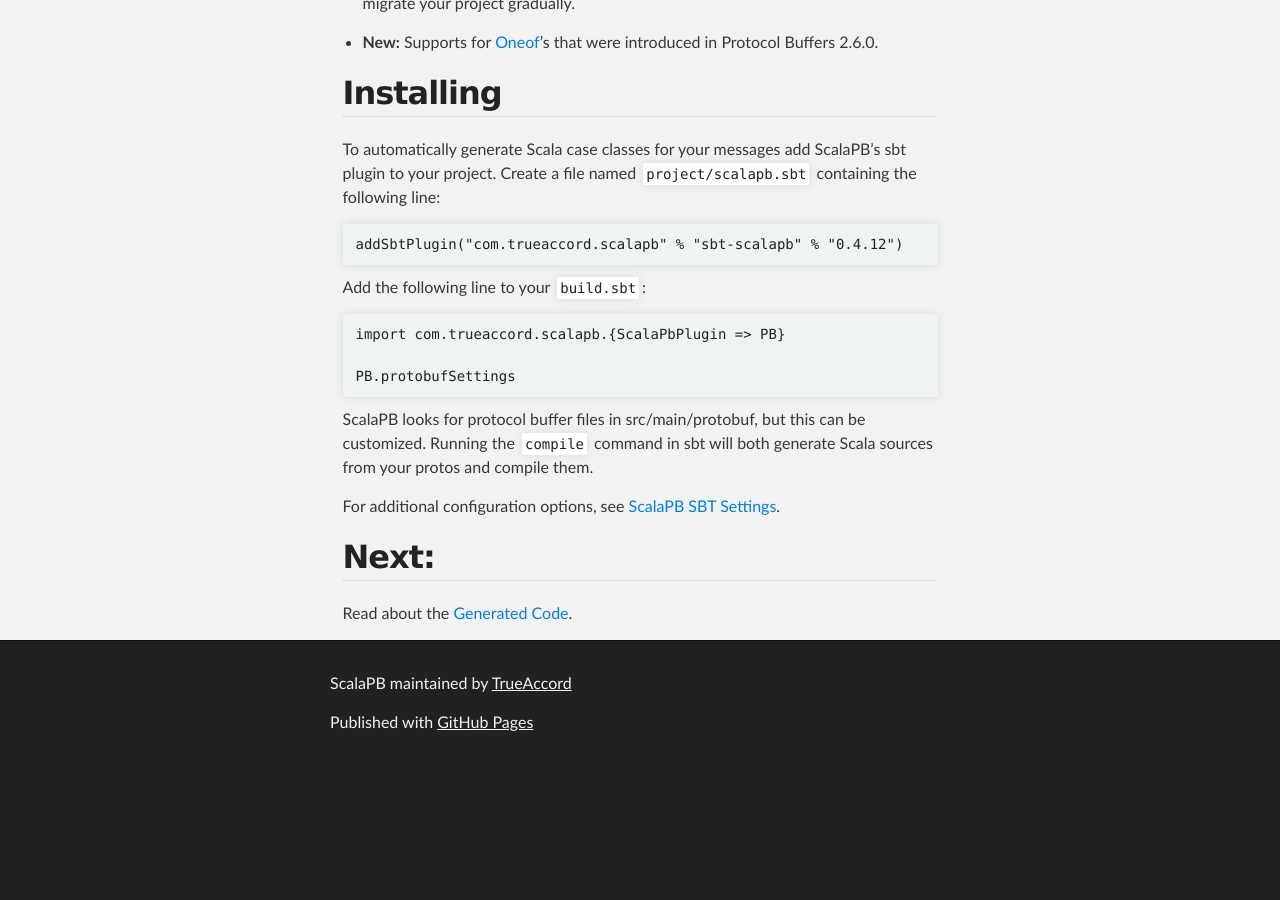
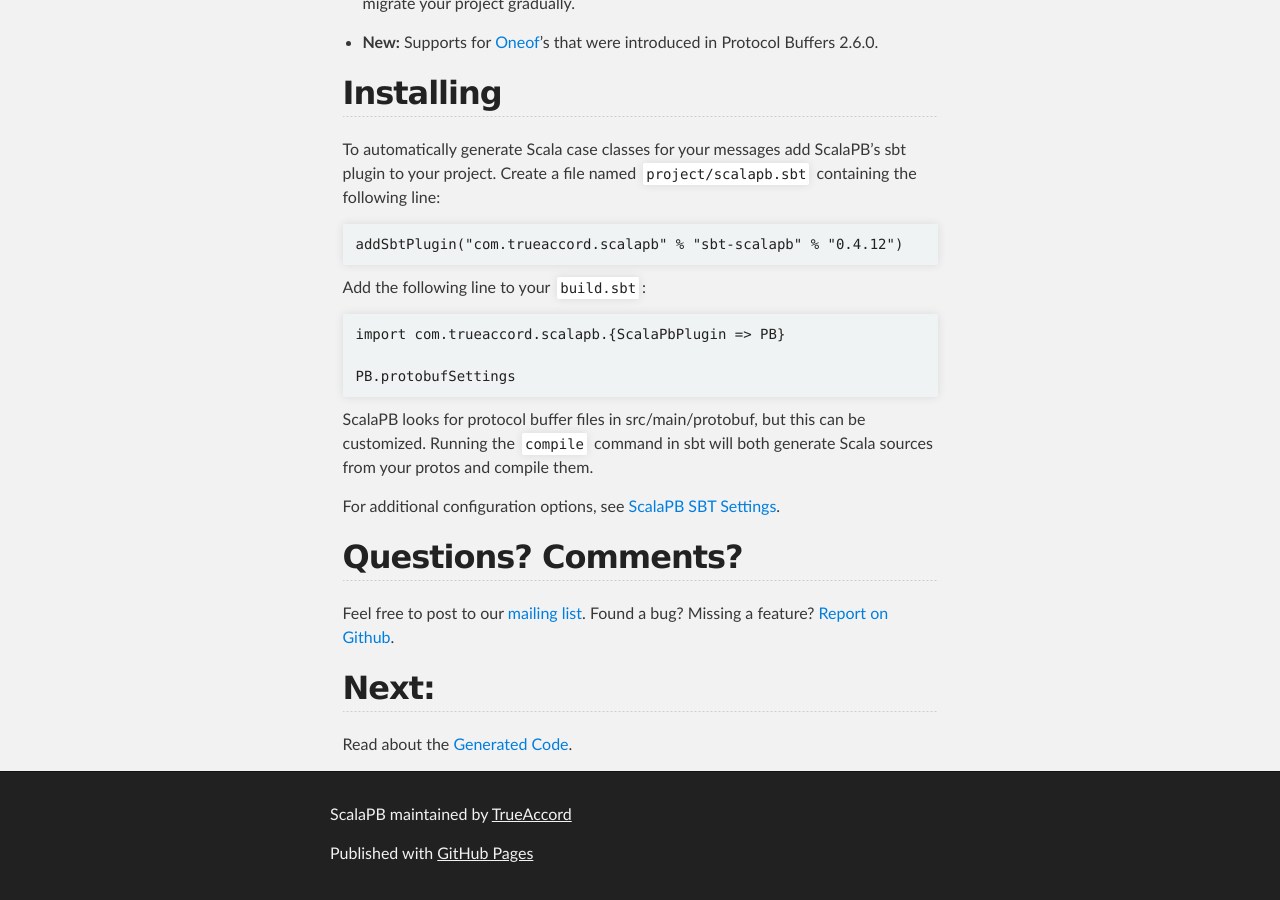
Before and after one commit to scalapb/ScalaPB, a Jekyll site: the page built from index.md, in a window 1280 px wide and 900 px high, scrolled down 737 px. Built offline with Jekyll 4.4.1, drawn with Linux system fonts in a browser that asks for light colours; before the commit the page ends 1506 px from its top, so only the background shows below that.

Commit message:
Add contact options.

```diff
--- a/index.md
+++ b/index.md
@@ -52,6 +52,12 @@
 For additional configuration options, see
 [ScalaPB SBT Settings]({{site.baseurl}}/sbt-settings.html).
 
+## Questions? Comments?
+
+Feel free to post to our [mailing
+list](https://groups.google.com/forum/#!forum/scalapb).  Found a bug? Missing
+a feature? [Report on Github](https://github.com/trueaccord/ScalaPB/issues).
+
 ## Next:
 
 Read about the [Generated Code]({{site.baseurl}}/generated-code.html).
```
